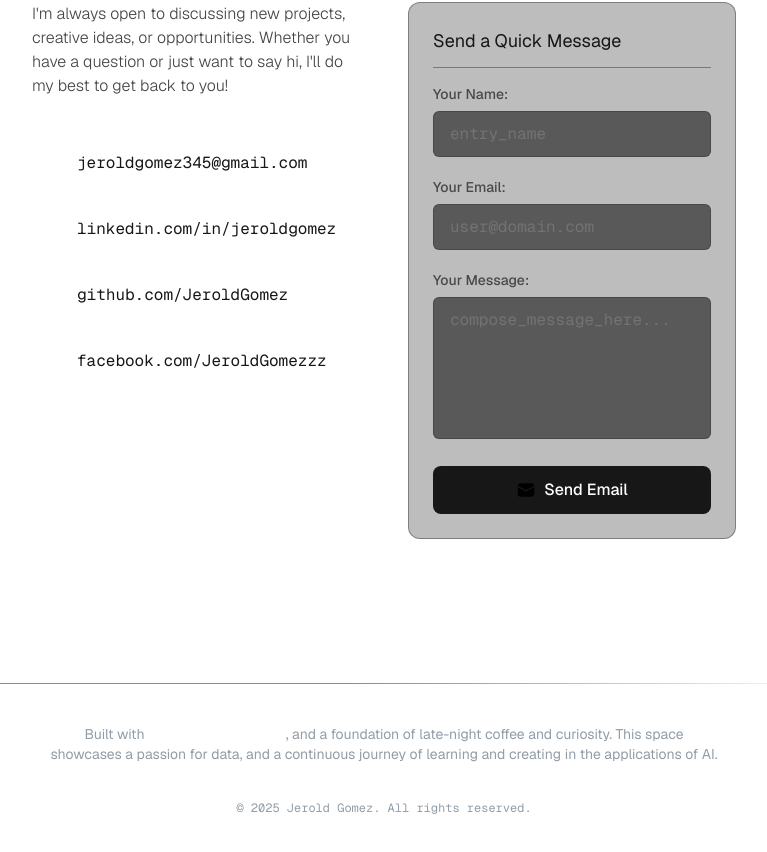
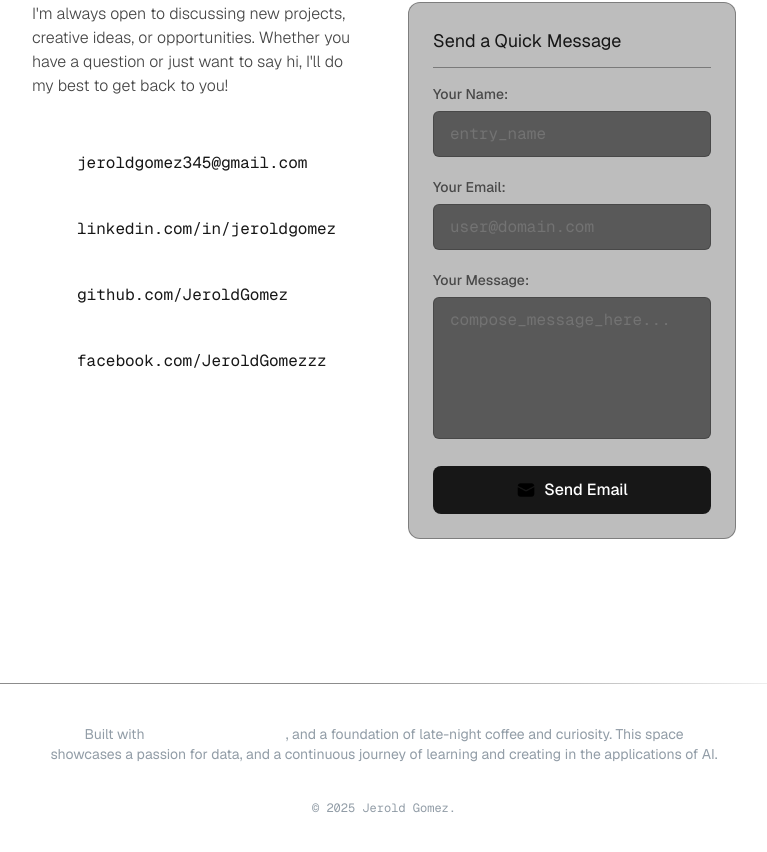
Before and after one commit to JeroldGomez/jerold-gomez-portfolio, a Next.js app: page / in a window 1280 px wide. Shown: the part 4372-5224 px from the top of the page, without its empty margins (256-1023 px from the left). Built offline with nearby package versions, Linux system fonts and the light colour scheme.

Commit message:
Fix Footer

```diff
--- a/app/page.tsx
+++ b/app/page.tsx
@@ -536,7 +536,7 @@ export default function Home() {
 
           </p>
           <p className="text-xs text-[#929DA7] font-[family-name:var(--font-geist-mono)]">
-            © {new Date().getFullYear()} Jerold Gomez. All rights reserved.
+            © {new Date().getFullYear()} Jerold Gomez.
           </p>
         </div>
       </footer>
```
